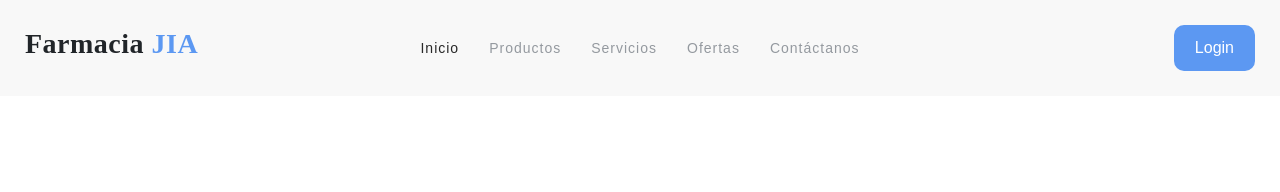
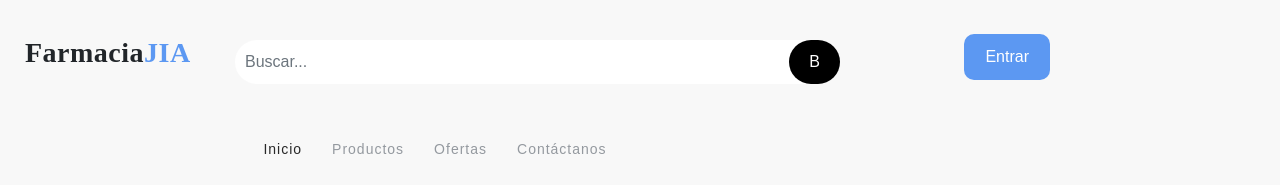
Before and after one commit to omarmrlil/Proyect_tienda_virtual, a plain HTML site: page index.html in a window 1280 px wide. Drawn offline with nearby package versions, Linux system fonts and the light colour scheme; a web font is replaced by a local one.

Commit message:
menu avances

```diff
--- a/index.html
+++ b/index.html
@@ -16,20 +16,26 @@
 <body>
     <header class="container-fluid d-flex header-navigation">
         <div class="col-md-2">
-            <h3 class="fw-bold">Farmacia <span>JIA</span></h3>
+            <h3 class="fw-bold">Farmacia<span>JIA</span></h3>
         </div>
-
-        <div class="col-md-8">
+    <div class="col-md-6">
+        <div class="input-group">
+            <input type="text" id="searchInput" class="form-control" placeholder="Buscar...">
+            <button id="searchButton" class="btn btn-primary">B</button>
+        </div>
+    </div>
+        <div class="col-md-2 d-flex justify-content-end">
+            <button class="btn btn-blue text-white">Entrar</button>
+        </div>
+    </header>
+    <header class="container-fluid d-flex header-navigation">
+<div class="col-md-8">
             <nav class="d-flex justify-content-center">
         <a class="active" href="#">Inicio</a>
         <a href="#">Productos</a>
-        <a href="#">Servicios</a>
+
         <a href="#">Ofertas</a>
         <a href="#">Contáctanos</a>
-        </div>
-
-        <div class="col-md-2 d-flex justify-content-end">
-            <button class="btn btn-blue text-white">Login</button>
         </div>
     </header>
 
--- a/styles.css
+++ b/styles.css
@@ -230,3 +230,34 @@ span {
 .popular-tours .catalog-item:hover .catalog-item-info-description {
     top: 80%;
 }
+
+/* Estilos para el buscador */
+.input-group {
+    margin-top: 10px;
+    display: flex;
+    align-items: center;
+    border-radius: 25px;
+    padding: 5px;
+    position: relative;
+}
+
+#searchInput {
+    flex: 1;
+    border: none;
+    padding: 10px;
+    border-radius: 25px;
+    outline: none;
+}
+
+#searchButton {
+    border: none;
+    border-radius: 25px;
+    padding: 10px 20px;
+    margin-left: 10px;
+    background-color: #000000;
+    color: #fff;
+    cursor: pointer;
+    position: absolute;
+    right: 5px;
+    opacity: 100%;
+}
```
